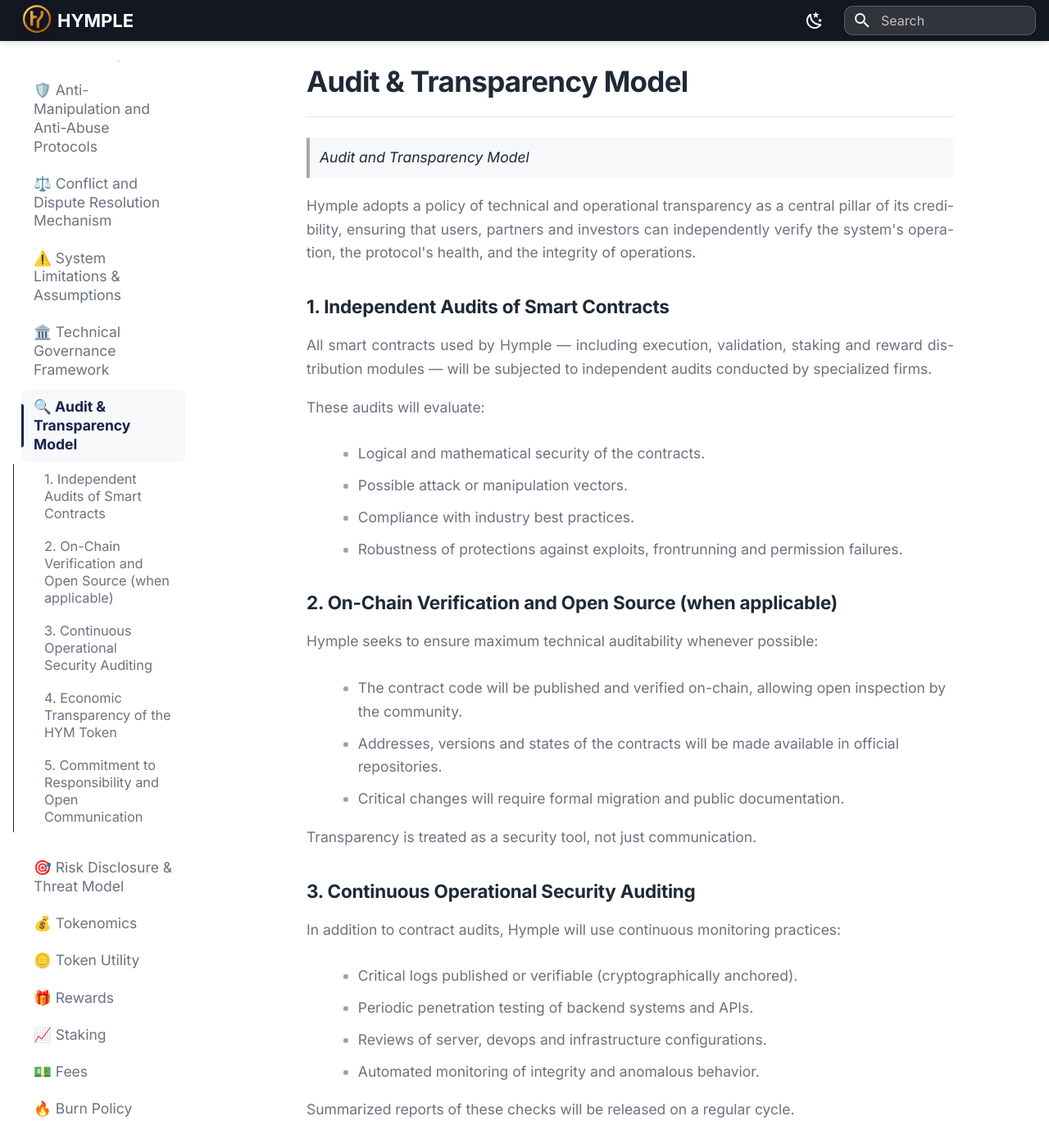
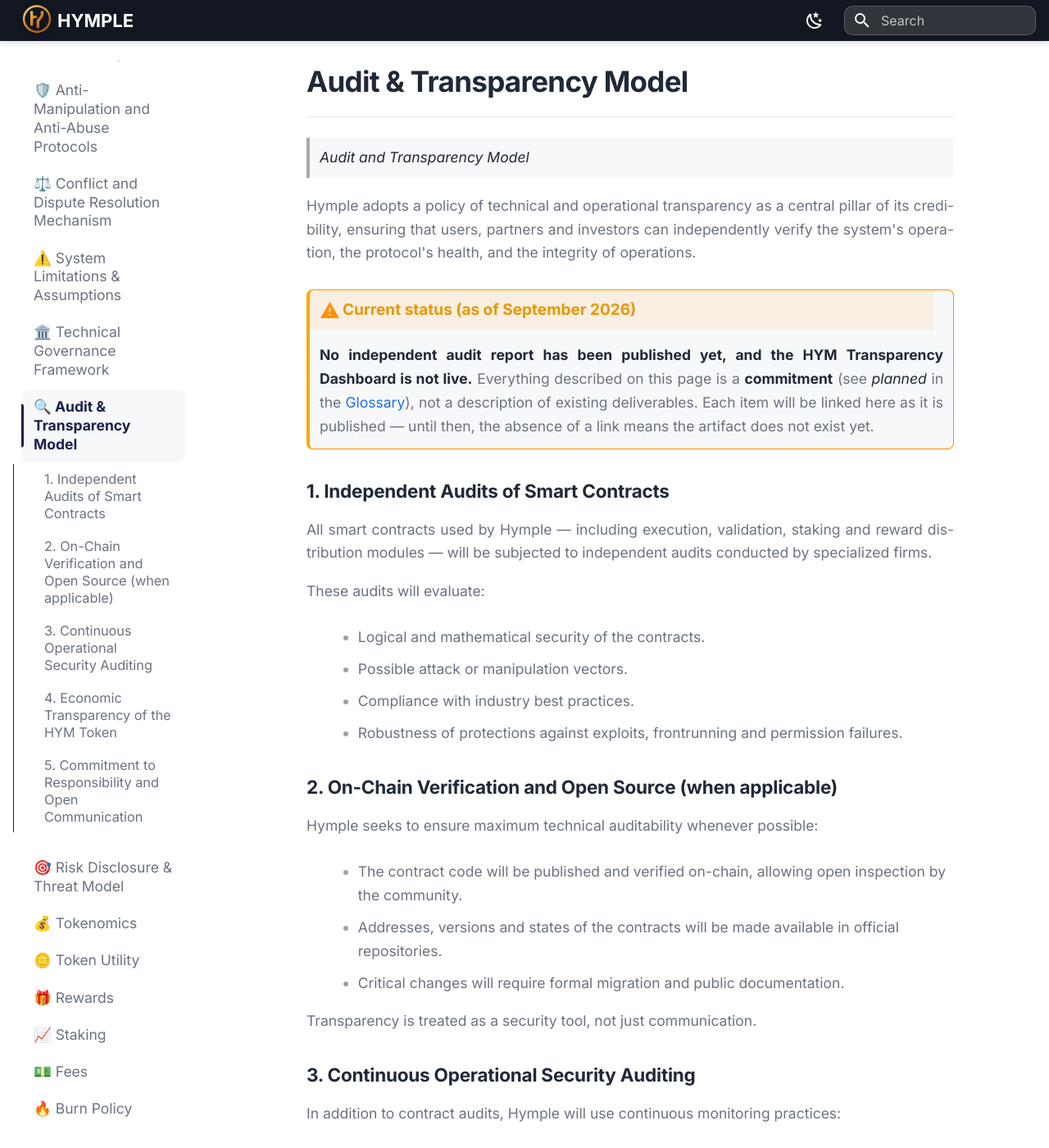
Before and after one commit to Hy-mple/hymple.docs, an MkDocs documentation site: the page built from docs/audit-transparency.md, in a window 1280 px wide and 1400 px high. Shown: the whole window at 82% size. Built offline with MkDocs 1.6.1 and Material for MkDocs 9.7.7, drawn with Linux system fonts in a browser that asks for light colours; some of the changed text lies outside the part shown.

Commit message:
fix(docs): adiciona status factual à página Audit & Transparency
- warning no topo: nenhuma auditoria publicada nem dashboard live (set/2026); conteúdo é compromisso
- HYM Transparency Dashboard rotulado como planned

```diff
--- a/docs/audit-transparency.md
+++ b/docs/audit-transparency.md
@@ -8,6 +8,9 @@
 > *Audit and Transparency Model*
 
 Hymple adopts a policy of technical and operational transparency as a central pillar of its credibility, ensuring that users, partners and investors can independently verify the system's operation, the protocol's health, and the integrity of operations.
+
+!!! warning "Current status (as of September 2026)"
+    **No independent audit report has been published yet, and the HYM Transparency Dashboard is not live.** Everything described on this page is a **commitment** (see *planned* in the [Glossary](glossary.md)), not a description of existing deliverables. Each item will be linked here as it is published — until then, the absence of a link means the artifact does not exist yet.
 
 ### 1. Independent Audits of Smart Contracts
 
@@ -50,7 +53,7 @@
 - Clear disclosures about burning, buybacks, distribution and rewards.
 - Periodic accountability of allocations and unlocks.
 
-These data will be presented on the HYM Transparency Dashboard.
+These data will be presented on the HYM Transparency Dashboard *(planned — not live yet; it will be linked here when published)*.
 
 ### 5. Commitment to Responsibility and Open Communication
 
```
